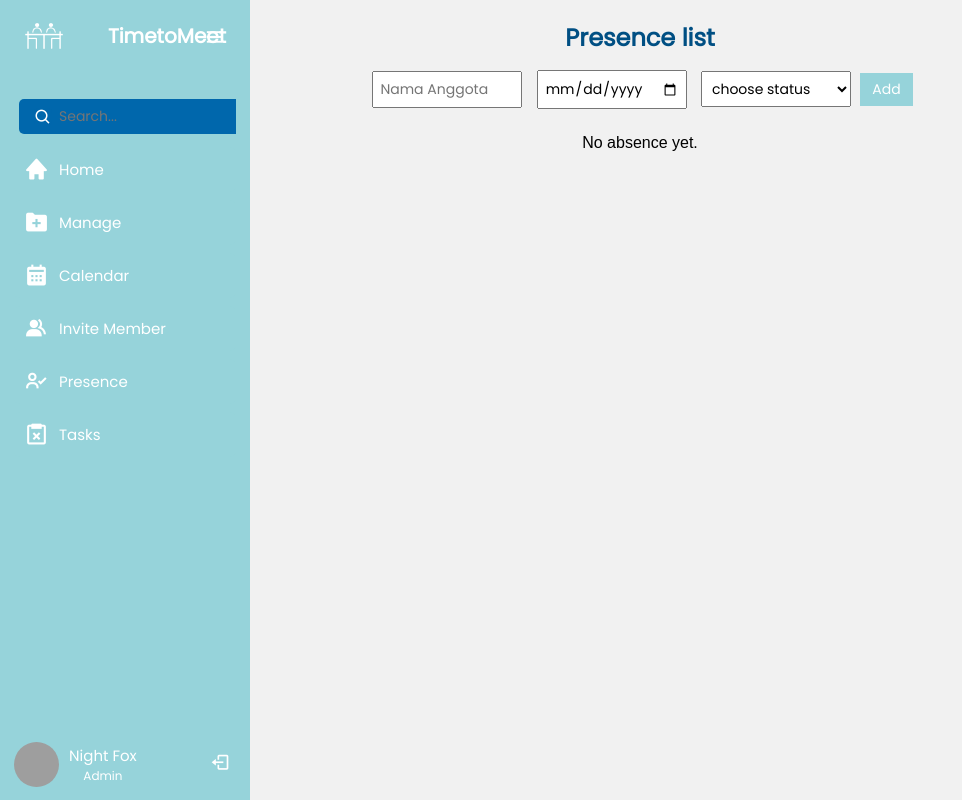
After one commit to zettasim15/PBL_KEL_3, a PHP site: page /presence_manager.php in a window 1280 px wide. The commit adds this page. Shown: the whole page, without its empty margins (0-962 px from the left). Run offline with PHP 8.4, Linux system fonts and the light colour scheme; grey boxes are pictures that could not be loaded.

Commit message:
Menambahkan fitur baru pada sidebar, menyebabkan perubahan di beberapa file

```diff
--- /dev/null
+++ b/presence_manager.php
@@ -0,0 +1,147 @@
+<!DOCTYPE html>
+<html lang="en">
+<head>
+    <meta charset="UTF-8">
+    <meta name="viewport" content="width=device-width, initial-scale=1.0">
+    <title>presence</title>
+    <link rel="stylesheet" href="presence.css">
+    <link href='https://unpkg.com/boxicons@2.1.4/css/boxicons.min.css' rel='stylesheet'>
+</head>
+<body>
+<div class="sidebar">
+    <div class="logo_details">
+        <img src="meetingsreminder.png" alt="logo_icon">
+        <div class="logo_name">TimetoMeet</div>
+        <i class="bx bx-menu" id="btn"></i>
+    </div>
+    <ul class="nav-list">
+    <li>
+                <i class="bx bx-search"></i>
+                <input type="text" placeholder="Search...">
+                <span class="tooltip">Search</span>
+            </li>
+            <li>
+                <a href="manager_dashboard.php">
+                    <i class="bx bxs-home"></i>
+                    <span class="link_name">Home</span>
+                </a>
+                <span class="tooltip">Home</span>
+            </li>
+            <li>
+                <a href="Manage.php">
+                    <i class="bx bxs-folder-plus"></i>
+                    <span class="link_name">Manage</span>
+                </a>
+                <span class="tooltip">Manage</span>
+            </li>
+            <li>
+                <a href="kalender.php">
+                    <i class="bx bxs-calendar"></i>
+                    <span class="link_name">Calendar</span>
+                </a>
+                <span class="tooltip">Calendar</span>
+            </li>
+            <li>
+                <a href="invitemember.php">
+                    <i class="bx bxs-group"></i>
+                    <span class="link_name">Invite Member</span>
+                </a>
+                <span class="tooltip">Invite Member</span>
+            </li>
+            <li>
+                <a href="presence_manager.php">
+                    <i class="bx bx-user-check"></i>
+                    <span class="link_name">Presence</span>
+                </a>
+                <span class="tooltip">Presence</span>
+            </li>
+            <li>
+                <a href="task_manager.php">
+                    <i class="bx bx-task-x"></i>
+                    <span class="link_name">Tasks</span>
+                </a>
+                <span class="tooltip">Tasks</span>
+            </li>
+            <li>
+            <li class="profile">
+                <div class="profile_details">
+                    <img src="fox.jpg" alt="profile image">
+                    <div class="profile_content">
+                        <div class="name"><?php echo "Night Fox"; ?></div>
+                        <div class="designation"><?php echo "Admin"; ?></div>
+                    </div>
+                </div>
+                <i class="bx bx-log-out" id="log_out"></i>
+            </li>
+        </ul>
+    </div>
+    <script src="presence.js"></script>
+    <?php
+// Inisialisasi array jika form disubmit
+$dataAbsensi = [];
+
+if (isset($_POST['submit'])) {
+    $nama = $_POST['nama'];
+    $tanggal = $_POST['tanggal'];
+    $status = $_POST['status'];
+
+    // Simpan ke array
+    $dataAbsensi[] = [
+        'nama' => $nama,
+        'tanggal' => $tanggal,
+        'status' => $status
+    ];
+}
+?>
+
+<!DOCTYPE html>
+<html lang="en">
+<head>
+    <meta charset="UTF-8">
+    <title>Presence</title>
+    <link rel="stylesheet" href="style.css">
+</head>
+<body>
+    <h2>Presence list</h2>
+
+    <form action="" method="POST">
+        <input type="text" name="nama" placeholder="Nama Anggota" required>
+        <input type="date" name="tanggal" required>
+        <select name="status" required>
+            <option value="">choose status</option>
+            <option value="Hadir">Present</option>
+            <option value="Tidak Hadir">Absent</option>
+            <option value="Izin">Excused</option>
+        </select>
+        <button type="submit" name="submit">Add</button>
+    </form>
+
+    <?php if (!empty($dataAbsensi)): ?>
+    <table>
+        <thead>
+            <tr>
+                <th>Name</th>
+                <th>Date</th>
+                <th>Status</th>
+            </tr>
+        </thead>
+        <tbody>
+            <?php foreach ($dataAbsensi as $data): ?>
+                <tr>
+                    <td><?php echo $data['nama']; ?></td>
+                    <td><?php echo $data['tanggal']; ?></td>
+                    <td><?php echo $data['status']; ?></td>
+                </tr>
+            <?php endforeach; ?>
+            <?php else: ?>
+                <tr>
+                    <td colspan="3">No absence yet.</td>
+                </tr>
+        </tbody>
+    </table>
+    <?php endif; ?>
+</body>
+</html>
+
+</body>
+</html>
```
Also changed, not shown: Manage.php (+14 -0 lines), invitemember.php (+15 -1 lines), kalender.php (+14 -0 lines), manager_dashboard.php (+14 -0 lines), task_manager.php (added, +132 -0 lines), uploads/Screenshot 2024-12-26 175559.png (added).
